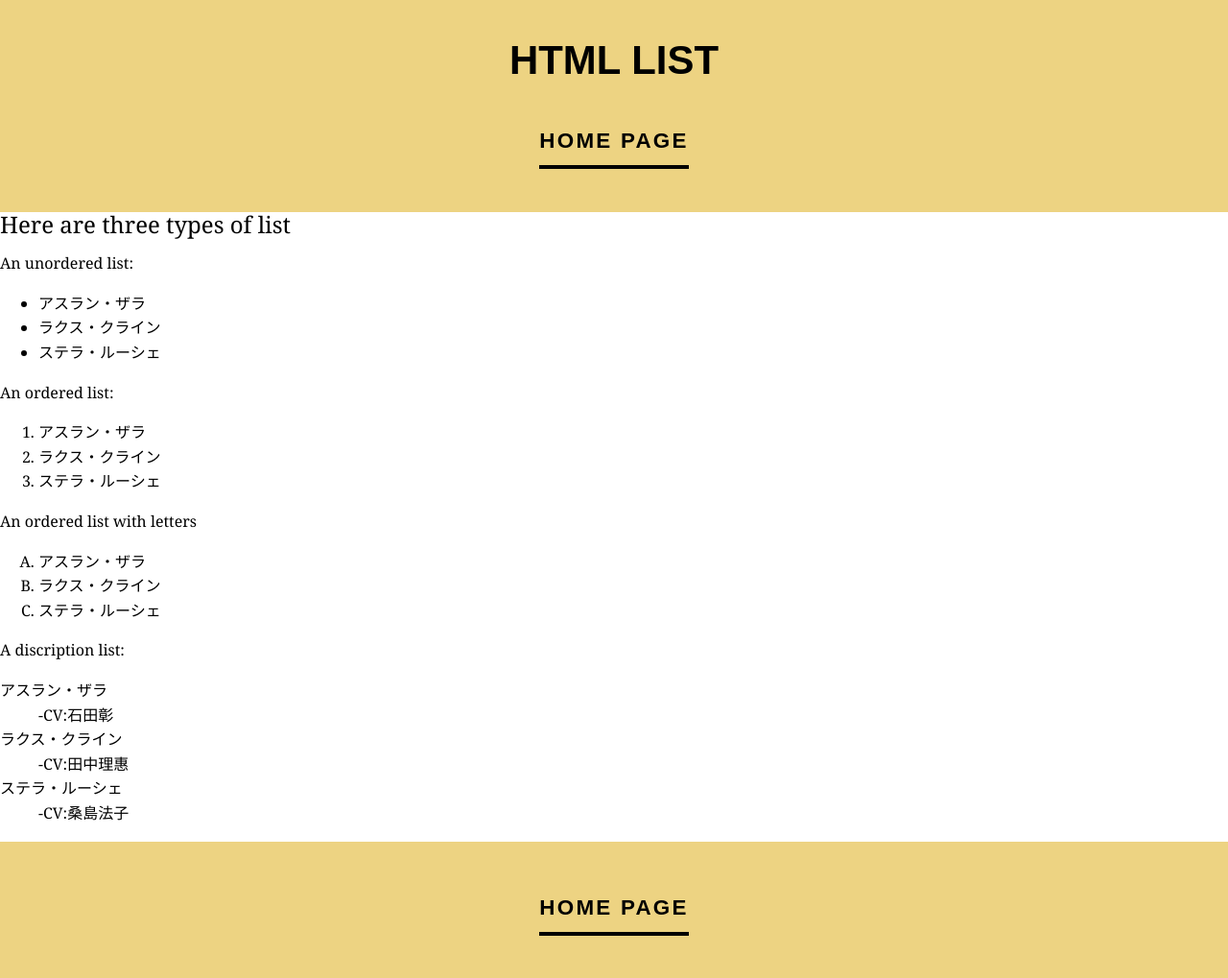
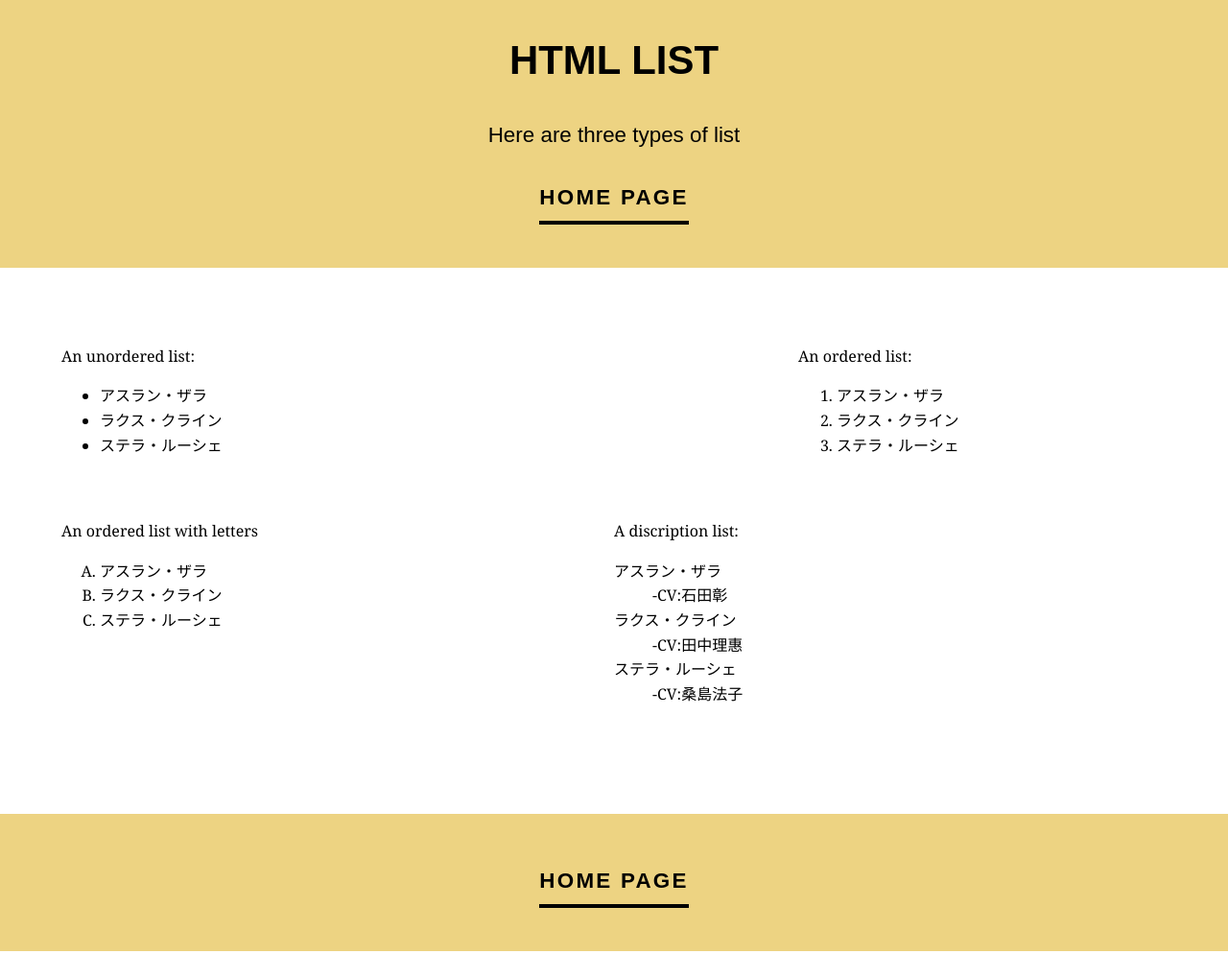
Before and after one commit to Tony363/DBMS-TKU, a FastAPI app: template front_end_hw/homework/templates/list.html in a window 1280 px wide. Shown: the whole page at 96% size. After the commit the page ends 991 px from the top, so only its background shows below. Run offline with FastAPI, Linux system fonts and the light colour scheme; the template is opened without the code that fills it, so the values that code supplies are empty.

Commit message:
generic styliung

```diff
--- a/front_end_hw/homework/templates/list.html
+++ b/front_end_hw/homework/templates/list.html
@@ -5,31 +5,39 @@
     <link rel="stylesheet" type="text/css" href="../css/style.css" />
     <h1 title="hope we can teach you something lol">HTML List</h1>
     <meta charset="utf-8">
+    <p>Here are three types of list</p>
     <p>
         <a class="c-btn" onclick="location.href = '../Main.html'" target="_blank">Home Page</a>
     </p>
 </header>
 
 <body>
-    <h2>Here are three types of list</h2>
+    <section class="c-posts">
+        <article class="c-posts__item">
             <p>An unordered list:</p>
             <ul>
                 <li>アスラン・ザラ</li>
                 <li>ラクス・クライン</li>
                 <li>ステラ・ルーシェ</li>
             </ul>
+        </article>
+        <article class="c-posts__item">
             <p>An ordered list:</p>
             <ol>
                 <li>アスラン・ザラ</li>
                 <li>ラクス・クライン</li>
                 <li>ステラ・ルーシェ</li>
             </ol>
+        </article>
+        <article class="c-posts__item">
             <p>An ordered list with letters</p>
             <ol type="A">
                 <li>アスラン・ザラ</li>
                 <li>ラクス・クライン</li>
                 <li>ステラ・ルーシェ</li>
             </ol>
+        </article>
+        <article class="c-posts__item">
             <p>A discription list:</p>
             <dl>
                 <dt>アスラン・ザラ</dt>
@@ -39,6 +47,10 @@
                 <dt>ステラ・ルーシェ</dt>
                 <dd>-CV:桑島法子</dd>
             </dl>
+        </article>
+
+    </section>
+
     <footer class="c-footer">
         <p>
             <a class="c-btn" onclick="location.href = '../Main.html'" target="_blank">Home Page</a>
```
Also changed, not shown: front_end_hw/homework/Main.html (+3 -5 lines), front_end_hw/homework/templates/blockandinline.html (+8 -1 lines), front_end_hw/homework/templates/table.html (+5 -2 lines). Lines whose indentation alone changed are shown as unchanged.
